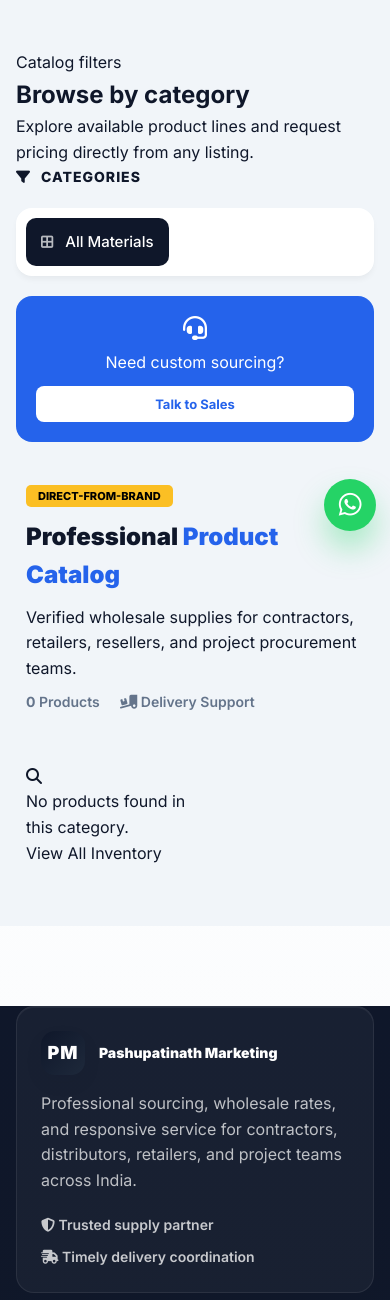
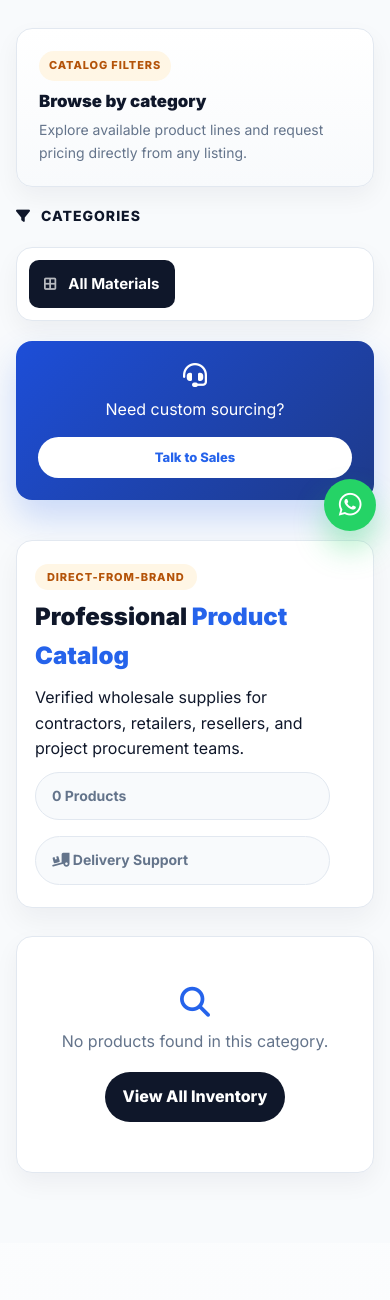
Before and after one commit to Omhursal45/hardware-shop-website, a Django app: page /products/ in a window 390 px wide. Shown: the part 299-1599 px from the top of the page. Run offline with Django 5.2, Linux system fonts and the light colour scheme; data that the repository does not hold is empty.

Commit message:
improve responsiveness of products catalog page

```diff
--- a/static/css/products.css
+++ b/static/css/products.css
@@ -1,56 +1,88 @@
 :root {
     --brand-dark: #0f172a;
-    --brand-gold: #fbbf24;
+    --brand-gold: #f59e0b;
     --brand-blue: #2563eb;
-    --bg-light: #f1f5f9;
+    --bg-light: #f8fafc;
     --border: #e2e8f0;
 }
 
-.catalog-interface { background: var(--bg-light); padding: 50px 0; min-height: 100vh; }
+.catalog-interface { background: var(--bg-light); padding: 44px 0 70px; min-height: 100vh; }
 
 .main-flex-container { display: flex; gap: 40px; align-items: start; }
 
 .catalog-sidebar { width: 280px; flex-shrink: 0; }
 .sidebar-sticky-wrapper { position: sticky; top: 100px; }
+.sidebar-intro {
+    background: linear-gradient(180deg, #ffffff 0%, #f8fafc 100%);
+    border: 1px solid var(--border);
+    border-radius: 22px;
+    padding: 22px;
+    box-shadow: 0 10px 25px rgba(15, 23, 42, 0.05);
+    margin-bottom: 18px;
+}
+.sidebar-tag {
+    display: inline-block;
+    padding: 6px 10px;
+    border-radius: 999px;
+    background: #fff6e5;
+    color: #b45309;
+    font-size: 11px;
+    font-weight: 800;
+    text-transform: uppercase;
+    letter-spacing: 0.08em;
+    margin-bottom: 10px;
+}
+.sidebar-intro h2 {
+    font-size: 1.25rem;
+    line-height: 1.2;
+    font-weight: 900;
+    color: var(--brand-dark);
+    margin-bottom: 8px;
+}
+.sidebar-intro p {
+    color: #64748b;
+    font-size: 14px;
+}
 .sidebar-title { display: flex; align-items: center; gap: 10px; font-weight: 800; color: var(--brand-dark); margin-bottom: 20px; text-transform: uppercase; font-size: 14px; letter-spacing: 1px; }
 
-.category-nav { background: white; border-radius: 16px; padding: 10px; box-shadow: 0 4px 6px -1px rgba(0,0,0,0.05); }
+.category-nav { background: white; border-radius: 22px; padding: 12px; border: 1px solid var(--border); box-shadow: 0 10px 25px rgba(15, 23, 42, 0.05); }
 .cat-link {
     display: flex; align-items: center; gap: 12px; padding: 12px 15px; border-radius: 10px;
-    text-decoration: none; color: #64748b; font-weight: 500; transition: 0.2s; font-size: 15px;
+    text-decoration: none; color: #64748b; font-weight: 700; transition: 0.2s; font-size: 15px;
 }
 .cat-link i { font-size: 14px; opacity: 0.7; }
 .cat-link:hover, .cat-link.active { background: var(--brand-dark); color: white; }
 
 .sidebar-help-card {
-    margin-top: 20px; background: var(--brand-blue); color: white; padding: 20px;
-    border-radius: 16px; text-align: center;
+    margin-top: 20px; background: linear-gradient(135deg, #1d4ed8 0%, #1e3a8a 100%); color: white; padding: 22px;
+    border-radius: 22px; text-align: center; box-shadow: 0 18px 35px rgba(37, 99, 235, 0.22);
 }
 .sidebar-help-card i { font-size: 24px; margin-bottom: 10px; }
-.sidebar-help-card a { display: block; margin-top: 10px; background: white; color: var(--brand-blue); padding: 8px; border-radius: 8px; font-weight: 700; text-decoration: none; font-size: 13px; }
+.sidebar-help-card a { display: block; margin-top: 14px; background: white; color: var(--brand-blue); padding: 10px; border-radius: 999px; font-weight: 800; text-decoration: none; font-size: 13px; }
 
 .catalog-content { flex-grow: 1; }
-.catalog-header { margin-bottom: 40px; display: flex; justify-content: space-between; align-items: flex-end; }
-.badge-accent { background: var(--brand-gold); color: black; padding: 4px 12px; border-radius: 5px; font-size: 11px; font-weight: 800; text-transform: uppercase; }
+.catalog-header { margin-bottom: 28px; display: flex; justify-content: space-between; align-items: flex-end; gap: 18px; background: #fff; border: 1px solid var(--border); border-radius: 26px; padding: 28px; box-shadow: 0 12px 28px rgba(15, 23, 42, 0.05); }
+.badge-accent { background: #fff6e5; color: #b45309; padding: 6px 12px; border-radius: 999px; font-size: 11px; font-weight: 800; text-transform: uppercase; letter-spacing: 0.08em; }
 .text-gradient { color: var(--brand-blue); }
 .catalog-header h1 { font-size: 36px; font-weight: 900; color: var(--brand-dark); margin: 10px 0; }
-.catalog-stats { display: flex; gap: 20px; color: #64748b; font-size: 14px; font-weight: 600; }
+.catalog-stats { display: flex; gap: 16px; color: #64748b; font-size: 14px; font-weight: 700; flex-wrap: wrap; }
+.stat-item { background: #f8fafc; border: 1px solid var(--border); border-radius: 999px; padding: 12px 16px; }
 
 .material-grid { display: grid; grid-template-columns: repeat(auto-fill, minmax(300px, 1fr)); gap: 30px; }
 .material-card {
     background: white; border-radius: 20px; overflow: hidden; border: 1px solid var(--border);
-    transition: 0.3s cubic-bezier(0.4, 0, 0.2, 1); display: flex; flex-direction: column;
+    transition: 0.3s cubic-bezier(0.4, 0, 0.2, 1); display: flex; flex-direction: column; box-shadow: 0 10px 25px rgba(15, 23, 42, 0.05);
 }
-.material-card:hover { transform: translateY(-8px); box-shadow: 0 20px 25px -5px rgba(0,0,0,0.1); }
+.material-card:hover { transform: translateY(-8px); box-shadow: 0 26px 40px rgba(15, 23, 42, 0.12); }
 
-.card-visual { height: 220px; position: relative; background: #fff; padding: 15px; }
+.card-visual { height: 220px; position: relative; background: linear-gradient(180deg, #fff 0%, #f8fafc 100%); padding: 18px; }
 .img-container { width: 100%; height: 100%; display: flex; align-items: center; justify-content: center; }
 .img-container img { max-height: 100%; max-width: 100%; object-fit: contain; }
 .card-badges { position: absolute; top: 15px; left: 15px; }
-.badge-wholesale { background: rgba(15, 23, 42, 0.9); color: white; padding: 5px 10px; border-radius: 6px; font-size: 10px; font-weight: 700; }
+.badge-wholesale { background: rgba(15, 23, 42, 0.94); color: white; padding: 6px 10px; border-radius: 999px; font-size: 10px; font-weight: 800; }
 
 .card-details { padding: 20px; flex-grow: 1; display: flex; flex-direction: column; }
-.cat-pill { font-size: 11px; font-weight: 700; color: var(--brand-blue); text-transform: uppercase; }
+.cat-pill { font-size: 11px; font-weight: 800; color: var(--brand-blue); text-transform: uppercase; letter-spacing: 0.06em; }
 .card-details h3 a { color: var(--brand-dark); text-decoration: none; font-size: 18px; font-weight: 800; display: block; margin: 5px 0; }
 
 .mini-rating { display: flex; align-items: center; gap: 8px; margin-bottom: 12px; }
@@ -65,25 +97,60 @@
 }
 .availability { font-size: 12px; font-weight: 700; color: #10b981; display: flex; align-items: center; gap: 5px; }
 .btn-quote-sm {
-    background: var(--brand-dark); color: white; padding: 10px 16px; border-radius: 8px;
-    text-decoration: none; font-size: 13px; font-weight: 700; transition: 0.2s;
+    background: var(--brand-dark); color: white; padding: 12px 16px; border-radius: 999px;
+    text-decoration: none; font-size: 13px; font-weight: 900; transition: 0.2s;
+    border: 1px solid rgba(255,255,255,0.08);
+    transition: transform 0.2s ease, background 0.2s ease, box-shadow 0.2s ease;
 }
-.btn-quote-sm:hover { background: var(--brand-blue); }
+.btn-quote-sm:hover { background: var(--brand-blue); transform: translateY(-2px); box-shadow: 0 12px 25px rgba(0,0,0,0.12); }
+
+.empty-state {
+    grid-column: 1 / -1;
+    background: #fff;
+    border: 1px solid var(--border);
+    border-radius: 24px;
+    padding: 50px 24px;
+    text-align: center;
+    box-shadow: 0 10px 25px rgba(15, 23, 42, 0.05);
+}
+
+.empty-state i {
+    font-size: 30px;
+    color: var(--brand-blue);
+    margin-bottom: 12px;
+}
+
+.empty-state p {
+    color: #64748b;
+    margin-bottom: 18px;
+}
+
+.btn-reset {
+    display: inline-flex;
+    align-items: center;
+    justify-content: center;
+    background: #0f172a;
+    color: #fff;
+    border-radius: 999px;
+    padding: 12px 18px;
+    font-weight: 800;
+}
 
 @media (max-width: 1024px) {
     .main-flex-container { flex-direction: column; }
     .catalog-sidebar { width: 100%; }
+    .sidebar-sticky-wrapper { position: static; }
     .category-nav { display: flex; overflow-x: auto; white-space: nowrap; gap: 10px; }
     .cat-link { flex: 0 0 auto; }
 }
 
 @media (max-width: 640px) {
     .material-grid {
-        grid-template-columns: repeat(2, 1fr);
+        grid-template-columns: 1fr;
         gap: 12px;
-        padding: 10px;
     }
 
+    .catalog-header { padding: 22px 18px; }
     .catalog-header h1 { font-size: 24px; }
 
     .card-visual { height: 160px; padding: 10px; }
@@ -105,16 +172,39 @@
     .btn-quote-sm {
         width: 100%;
         text-align: center;
-        padding: 8px 5px;
-        font-size: 11px;
+        padding: 10px 5px;
+        font-size: 12px;
+        border-radius: 999px;
     }
 
     .availability { font-size: 10px; }
 
     .catalog-header {
-        padding: 0 10px;
         flex-direction: column;
         align-items: flex-start;
         gap: 10px;
     }
+
+    .sidebar-intro,
+    .category-nav,
+    .sidebar-help-card,
+    .catalog-header,
+    .material-card,
+    .empty-state {
+        border-radius: 16px;
+    }
 }
+
+@media (max-width: 420px) {
+    .catalog-interface {
+        padding-top: 28px;
+    }
+
+    .sidebar-intro h2 {
+        font-size: 1.05rem;
+    }
+
+    .stat-item {
+        width: 100%;
+    }
+}
```
